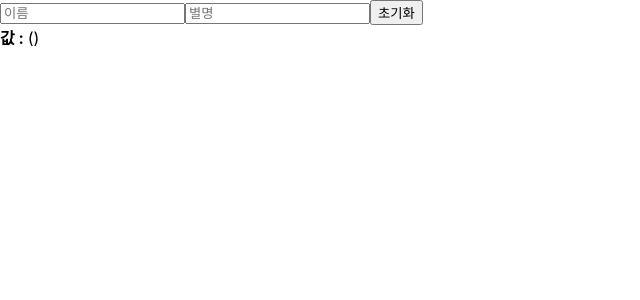
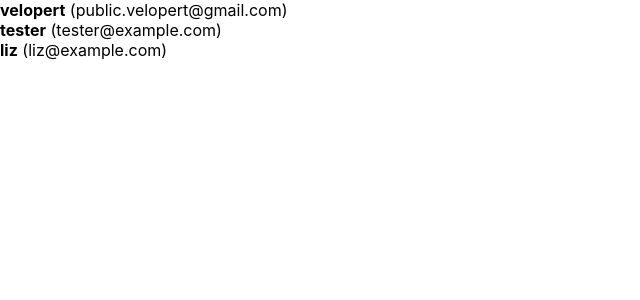
Before and after one commit to my-own-web/web-basic, a React (Create React App) app in the folder sunghyun/: page / in a window 1280 px wide. Shown: the top 300 px of the page, without its empty margins (0-640 px from the left). Built offline with nearby package versions, Linux system fonts and the light colour scheme.

Commit message:
1장 10,11강

```diff
--- a/sunghyun/src/App.js
+++ b/sunghyun/src/App.js
@@ -1,9 +1,9 @@
 import React from "react";
-import InputSample from "./InputSample";
+import UserList from "./userList";
 
 function App() {
   return (
-    <InputSample />
+    <UserList />
   );
 }
 
--- a/sunghyun/src/InputSample.js
+++ b/sunghyun/src/InputSample.js
@@ -1,10 +1,11 @@
-import React, {useState} from "react";
+import React, {useRef, useState} from "react";
 
 function InputSample(){
   const [inputs, setInputs]=useState({
     name:'',
     nickname:''
   })
+  const nameInput=useRef();
 
   const {name, nickname}=inputs;
 
@@ -21,12 +22,18 @@
       name:'',
       nickname: '',
     })
-
+    nameInput.current.focus();
   }
 
   return (
     <div>
-      <input name="name" placeholder="이름" onChange={onChange} value={name}/>
+      <input
+        name="name"
+        placeholder="이름"
+        onChange={onChange}
+        value={name}
+        ref={nameInput}
+      />
       <input name="nickname" placeholder="별명" onChange={onChange} value={nickname}/>
       <button onClick={onReset}>초기화</button>
       <div>
--- /dev/null
+++ b/sunghyun/src/userList.js
@@ -0,0 +1,38 @@
+import React from "react";
+
+function User({user}){
+  return (
+    <div>
+      <b>{user.username}</b> <span>({user.email})</span>
+    </div>
+  );
+}
+function UserList() {
+  const users = [
+    {
+      id: 1,
+      username: 'velopert',
+      email: 'public.velopert@gmail.com'
+    },
+    {
+      id: 2,
+      username: 'tester',
+      email: 'tester@example.com'
+    },
+    {
+      id: 3,
+      username: 'liz',
+      email: 'liz@example.com'
+    }
+  ];
+
+  return (
+    <div>
+      {users.map((user)=>(
+        <User user={user} key={user.id}/>
+      ))}
+    </div>
+  );
+}
+
+export default UserList;
```
